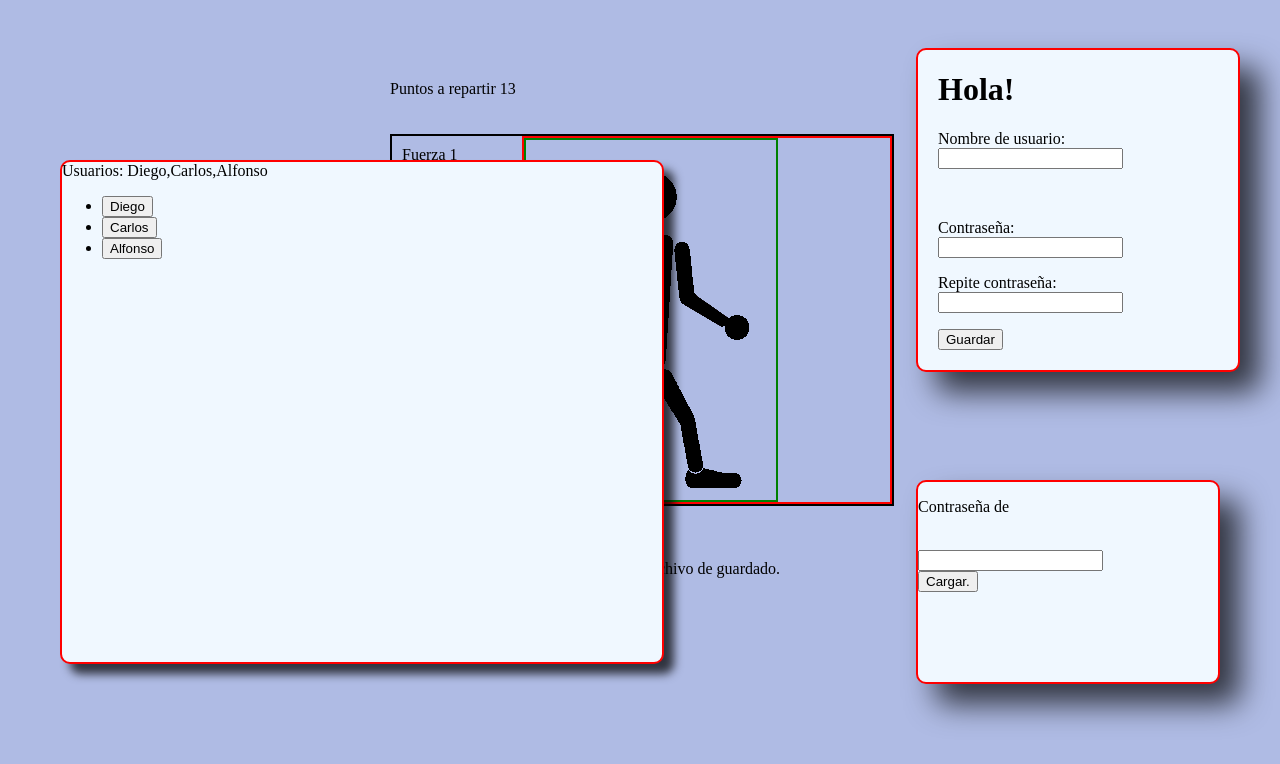
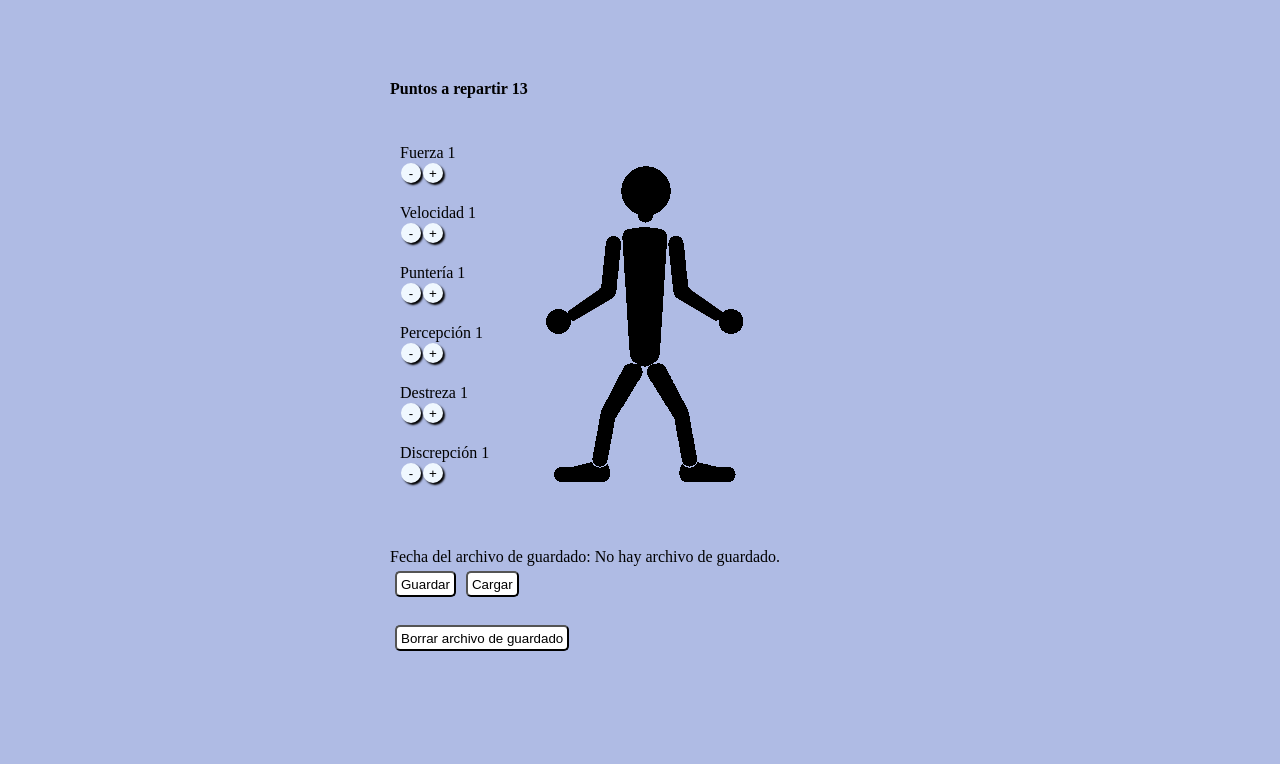
Before and after one commit to CarlosCaNav/hojaDeHabilidades, an Angular app: page / in a window 1280 px wide. Shown: the top 764 px of the page. Built offline with nearby package versions, Linux system fonts and the light colour scheme.

Commit message:
Primera beta funcional en LocalStorage

```diff
--- a/src/app/crear-contrasenia/crear-contrasenia.component.css
+++ b/src/app/crear-contrasenia/crear-contrasenia.component.css
@@ -1,13 +1,20 @@
 .dialogo{
     position: absolute;
     z-index: 4;
-    border: 2px, solid, red;
     border-radius: 10px;
     box-shadow: 20px 20px 30px rgba(0, 0, 0, 0.712);
     background-color: aliceblue;
-    width: 300px;
-    height: 320px;
-    margin-top: 6vh;
-    margin-left: calc(95vw - 300px);
+    width: 220px;
+    height: 330px;
+    margin-top: 20vh;
+    margin-left: calc(50vw - 110px);
     padding-left: 20px;
 }
+.boton{
+    margin: 5px;
+    padding: 4px;
+    padding-bottom: 3px;
+    background-color:rgb(255, 255, 255);
+    border-radius: 5px;
+    border: 2px 2px solid black;
+}
--- a/src/app/crear-contrasenia/crear-contrasenia.component.html
+++ b/src/app/crear-contrasenia/crear-contrasenia.component.html
@@ -1,14 +1,12 @@
 
 <div class="dialogo">
-
-    <div *ngIf="this.DatosService.emergente == 'crearUsuario'">Este diálogo está activo</div>
-
-    <h1>Hola!</h1>
+    <h1>¡Hola!</h1>
     <p>Nombre de usuario:<br>
     <input type="text" [(ngModel)]="this.DatosService.usuarioActual"></p><br>
     <p>Contraseña:<br>
-    <input type="text" [(ngModel)]="this.DatosService.usuarioContrasenia"></p>
+    <input type="password" [(ngModel)]="this.DatosService.usuarioContrasenia"></p>
     <p>Repite contraseña: <br>
-    <input type="text" [(ngModel)]="this.DatosService.repetirContrasenia"></p>
-    <button (click)="guardar()">Guardar</button>
+    <input type="password" [(ngModel)]="this.DatosService.repetirContrasenia"></p>
+    <button (click)="guardar()" class="boton">Guardar</button>
+    <button (click)="this.DatosService.cancelar()" class="boton" style="margin-left: 50px;">Cancelar</button>
 </div>
--- a/src/app/datos.service.ts
+++ b/src/app/datos.service.ts
@@ -110,6 +110,7 @@ export class DatosService {
 
 
     this.cargandoInicio();
+    this.emergente="";
 
 
     /*
@@ -162,6 +163,7 @@ export class DatosService {
         if (usuarioJSON) {
           this.personaje = JSON.parse(usuarioJSON);
           this.mostrarBotones = false;
+          this.emergente = "";
         }
       }
       else { window.alert("La contraseña no es correcta") }
@@ -179,6 +181,7 @@ export class DatosService {
     }
   }
 
+  cancelar(){this.emergente = ""}
 
   borrarTodo() {
     if (confirm('¿Estás seguro de que deseas eliminar todos los datos almacenados?')) {
--- a/src/app/habilidades/habilidades.component.css
+++ b/src/app/habilidades/habilidades.component.css
@@ -13,8 +13,8 @@ width: 100vw;
     display: flex;
     flex-direction: row;
     justify-content: flex-start;
-    width: 500px;
-    border: 2px solid black;
+    width: 500px;/*
+    border: 2px solid black; */
 }
 
 .habilidades {
@@ -31,14 +31,14 @@ width: 100vw;
     text-align: justify;
 }
 
-.cuadro {
-    border: 2px solid red;
+.cuadro {/*
+    border: 2px solid red; */
     height: auto;
     width: 100%;
 }
 
-.cuadroDanio {
-    border: 2px solid green;
+.cuadroDanio {/*
+    border: 2px solid green; */
     height: 360px;
     width: 250px;
 }
@@ -54,7 +54,7 @@ width: 100vw;
     margin: 1px;
     border-radius: 100%;
     border: 0px;
-    background-color: gainsboro;
+    background-color: aliceblue;
     box-shadow: 2px 2px 2px black;
 }
 
@@ -62,6 +62,15 @@ width: 100vw;
     position: absolute;
     z-index: 3;
     user-select: none;
+}
+
+.boton{
+    margin: 5px;
+    padding: 4px;
+    padding-bottom: 3px;
+    background-color:rgb(255, 255, 255);
+    border-radius: 5px;
+    border: 2px 2px solid black;
 }
 
 .cabeza{
--- a/src/app/habilidades/habilidades.component.html
+++ b/src/app/habilidades/habilidades.component.html
@@ -1,10 +1,10 @@
 <div class="fondo">
-    <app-usuarios></app-usuarios>
-    <app-crear-contrasenia></app-crear-contrasenia>
-    <app-poner-contrasenia></app-poner-contrasenia>
+    <app-usuarios *ngIf="this.DatosService.emergente == 'usuarios'"></app-usuarios>
+    <app-crear-contrasenia *ngIf="this.DatosService.emergente == 'crearUsuario'"></app-crear-contrasenia>
+    <app-poner-contrasenia  *ngIf="this.DatosService.emergente == 'ponerContrasenia'"></app-poner-contrasenia>
     <div class="conjunto">
         <div *ngIf="this.DatosService.mostrarBotones">
-            Puntos a repartir {{ this.DatosService.personaje.puntosHabilidades }}</div><br>
+            <b>Puntos a repartir {{ this.DatosService.personaje.puntosHabilidades }}</b></div><br>
             <div *ngIf="!this.DatosService.mostrarBotones">
                 Usuario Actual: {{ this.DatosService.usuarioActual}}</div><br>
         <div class="caja">
@@ -203,11 +203,11 @@
         <br><br><br>
 
         Fecha del archivo de guardado: {{DatosService.fechaDeGuardado}}<br>
-        <button (click)="DatosService.guardar()">Guardar</button>
-        <button *ngIf="this.DatosService.mostrarBotones" (click)="DatosService.cargar()">Cargar</button><br><br><!--
+        <button class="boton" (click)="DatosService.guardar()">Guardar</button>
+        <button class="boton" *ngIf="this.DatosService.mostrarBotones" (click)="DatosService.cargar()">Cargar</button><br><br><!--
         <button *ngIf="this.DatosService.fechaDeGuardado != 'No hay archivo de guardado.'" Este será el que valga
             (click)="DatosService.borrarTodo()">Borrar archivo de guardado</button> -->
-            <button (click)="DatosService.borrarTodo()">Borrar archivo de guardado</button>
+            <button class="boton" (click)="DatosService.borrarTodo()">Borrar archivo de guardado</button>
 
 
     </div>
--- a/src/app/poner-contrasenia/poner-contrasenia.component.css
+++ b/src/app/poner-contrasenia/poner-contrasenia.component.css
@@ -1,12 +1,23 @@
 .dialogo{
+    font-size: large;
     position: absolute;
     z-index: 4;
-    border: 2px, solid, red;
     border-radius: 10px;
     box-shadow: 20px 20px 30px rgba(0, 0, 0, 0.712);
     background-color: aliceblue;
-    width: 300px;
-    height: 200px;
-    margin-top: 60vh;
-    margin-left: calc(95vw - 300px);
+    width: 200px;
+    height: 140px;
+    margin-top: 30vh;
+    margin-left: calc(50vw - 100px);
+    padding: 20px;
 }
+
+
+.boton{
+    margin: 5px;
+    padding: 4px;
+    padding-bottom: 3px;
+    background-color:rgb(255, 255, 255);
+    border-radius: 5px;
+    border: 2px 2px solid black;
+}
--- a/src/app/poner-contrasenia/poner-contrasenia.component.html
+++ b/src/app/poner-contrasenia/poner-contrasenia.component.html
@@ -1,10 +1,7 @@
 
 <div class="dialogo">
-
-    <div *ngIf="this.DatosService.emergente == 'ponerContrasenia'">Este diálogo está activo</div>
-
-<p>Contraseña de {{this.DatosService.usuarioActual}}</p><br>
-<input type="text" [(ngModel)]="this.DatosService.usuarioContrasenia"><br>
-<button (click)="this.DatosService.cargandoUsuario()">Cargar.</button>
-
+<p>Contraseña de {{this.DatosService.usuarioAcceder}}:</p>
+<input type="password" [(ngModel)]="this.DatosService.usuarioContrasenia"><br><br>
+<button class="boton" (click)="this.DatosService.cargandoUsuario()">Cargar</button>
+<button (click)="this.DatosService.cancelar()" class="boton" style="margin-left: 50px;">Cancelar</button>
 </div>
--- a/src/app/usuarios/usuarios.component.css
+++ b/src/app/usuarios/usuarios.component.css
@@ -1,14 +1,25 @@
 .dialogo{
+    font-size: larger;
     position: absolute;
     z-index: 4;
-    border: 2px, solid, red;
+    border: 2px, solid, aliceblue;
     border-radius: 10px;
     box-shadow: 10px 10px 10px rgba(0, 0, 0, 0.726);
     background-color: aliceblue;
-    width: 600px;
-    height: 500px;
+    width: 250px;
+    height:min-content;
     margin-top: 20vh;
-    margin-left: 60px;
+    margin-left: calc(50VW - 125px);
+    padding: 20px;
     /*
     margin-left: calc(50vw - 300px); */
 }
+
+.boton{
+    margin: 5px;
+    padding: 4px;
+    padding-bottom: 3px;
+    background-color:rgb(255, 255, 255);
+    border-radius: 5px;
+    border: 2px 2px solid black;
+}
--- a/src/app/usuarios/usuarios.component.html
+++ b/src/app/usuarios/usuarios.component.html
@@ -1,11 +1,8 @@
 <div class="dialogo">
-    Usuarios:
-
-    <div *ngIf="this.DatosService.emergente == 'usuarios'">Este diálogo está activo</div>
-
-    {{this.DatosService.usuariosGuardados}}
+   <b> Usuarios:</b>
     <ul>
         <li class="botones" *ngFor=" let usuario of this.DatosService.usuariosGuardados">
-        <button (click)="this.DatosService.cargarAcceso(usuario)">{{usuario}}</button></li>
+        <button class="boton" (click)="this.DatosService.cargarAcceso(usuario)">{{usuario}}</button></li>
     </ul>
+    <button (click)="this.DatosService.cancelar()" class="boton" style="margin-left: 150px;">Cancelar</button>
 </div>
```
